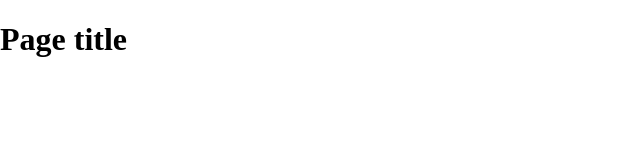
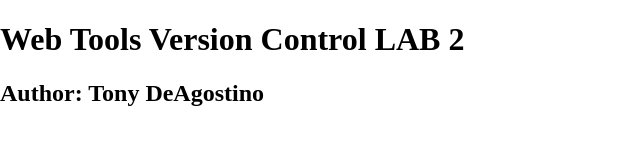
Before and after one commit to tbdeagostino/Webtools-github-intro-DeAgostino, a plain HTML site: page index.html in a window 1280 px wide. Shown: the whole page, without its empty margins (0-640 px from the left). Drawn offline with nearby package versions, Linux system fonts and the light colour scheme.

Commit message:
Changed header
Changed header to show class assignment and student name

```diff
--- a/index.html
+++ b/index.html
@@ -14,7 +14,8 @@
     </head>
     <body>
     <header>
-	<h1>Page title</h1>
+	<h1>Web Tools Version Control LAB 2</h1>
+	<h2>Author: Tony DeAgostino</h2>
     </header>
     <nav id="pageNav">
     </nav>
```
